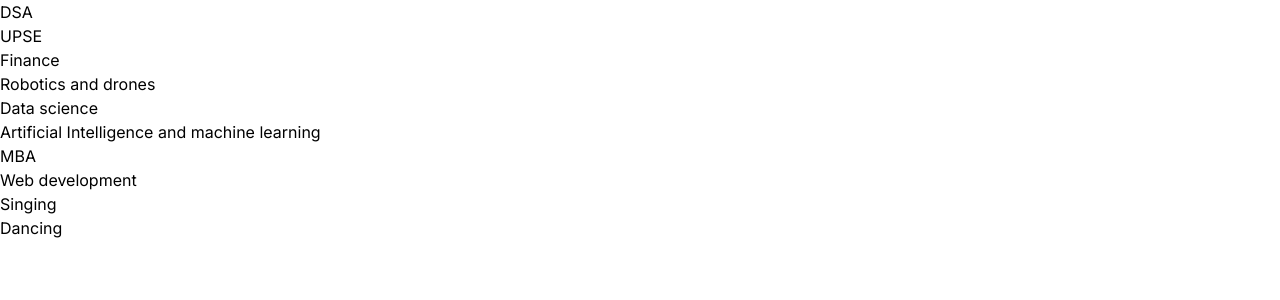
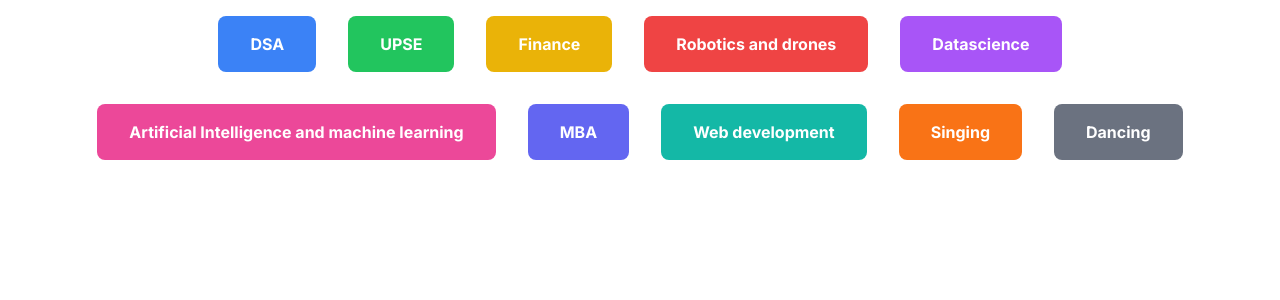
Before and after one commit to winterHack123/PS6-Code_Node, a Next.js app: page /Dashboard in a window 1280 px wide. Shown: the top 300 px of the page. Built offline with nearby package versions, Linux system fonts and the light colour scheme.

Commit message:
dashboard 2

```diff
--- /dev/null
+++ b/src/app/Dashboard/Data science/page.js
@@ -0,0 +1,9 @@
+
+
+const page = () => {
+  return (
+    <div>page</div>
+  )
+}
+
+export default page
--- /dev/null
+++ b/src/app/Dashboard/Finance/page.js
@@ -0,0 +1,9 @@
+
+
+const page = () => {
+  return (
+    <div>page</div>
+  )
+}
+
+export default page
--- /dev/null
+++ b/src/app/Dashboard/MBA/page.js
@@ -0,0 +1,9 @@
+
+
+const page = () => {
+  return (
+    <div>page</div>
+  )
+}
+
+export default page
--- /dev/null
+++ b/src/app/Dashboard/Web development/page.js
@@ -0,0 +1,9 @@
+
+
+const page = () => {
+  return (
+    <div>page</div>
+  )
+}
+
+export default page
--- a/src/app/Dashboard/[id]/page.js
+++ b/src/app/Dashboard/[id]/page.js
@@ -1,9 +1,10 @@
 import { group } from "@/detail"
 
 const page = () => {
-  return (
-    <div></div>
-  )
-}
+
+    {group.map((group)=>(
+    <div><h1>{group.members}</h1></div>))}
+
+    }
 
 export default page
--- a/src/app/Dashboard/page.js
+++ b/src/app/Dashboard/page.js
@@ -1,16 +1,39 @@
-import Link from "next/link"
-import { group } from "@/detail"
+import Link from "next/link";
+import { group } from "@/detail";
 
+const getGroupColor = (index) => {
+  const colors = [
+    "bg-blue-500",
+    "bg-green-500",
+    "bg-yellow-500",
+    "bg-red-500",
+    "bg-purple-500",
+    "bg-pink-500",
+    "bg-indigo-500",
+    "bg-teal-500",
+    "bg-orange-500",
+    "bg-gray-500",
+  ];
 
+  return colors[index % colors.length];
+};
 
 const Page = () => {
   return (
-    <div>
-      {group.map((group)=>(<div>
-        <Link href={`/Dashboard/${group.id}`}><button key={group.id}>{group.name}</button></Link><br></br></div>
+    <div className="flex flex-wrap justify-center">
+      {group.map((group, index) => (
+        <div key={group.id} className="m-4">
+          <Link href={`/Dashboard/${group.name}`}>
+            <button
+              className={`${getGroupColor(index)} hover:${getGroupColor(index + 1)} text-white font-bold py-4 px-8 rounded-lg focus:outline-none focus:shadow-outline`}
+            >
+              {group.name}
+            </button>
+          </Link>
+        </div>
       ))}
     </div>
-  )
-}
+  );
+};
 
-export default Page
+export default Page;
--- a/src/app/TandP_Login/page.js
+++ b/src/app/TandP_Login/page.js
@@ -23,11 +23,12 @@
           />
           <div className="flex items-center justify-between">
             <Link href="/Dashboard">
-              <button className="bg-blue-500 hover:bg-blue-700 text-white font-bold py-2 px-4 rounded focus:outline-none focus:shadow-outline mr-4 items-center">
+              <button className="bg-blue-500 hover:bg-blue-700 text-white font-bold py-2 px-4 rounded focus:outline-none focus:shadow-outline mr-4">
                 Submit
               </button>
             </Link>
-
+            <div className="items-center">
+              </div>
           </div>
         </div>
       </form>
--- a/src/detail.js
+++ b/src/detail.js
@@ -16,7 +16,7 @@
     members: ["Raj", "Rahul", "Saksham", "Harsh"],
   },
   {
-    name: "Data science",
+    name: "Datascience",
     members: ["Raj", "Rahul", "Saksham", "Suresh"],
   },
   {
```
Also changed, not shown: src/app/Dashboard/Artificial Intelligence and machine learning/page.js (added), src/app/Dashboard/DSA/page.js (added), src/app/Dashboard/UPSE/page.js (added).
